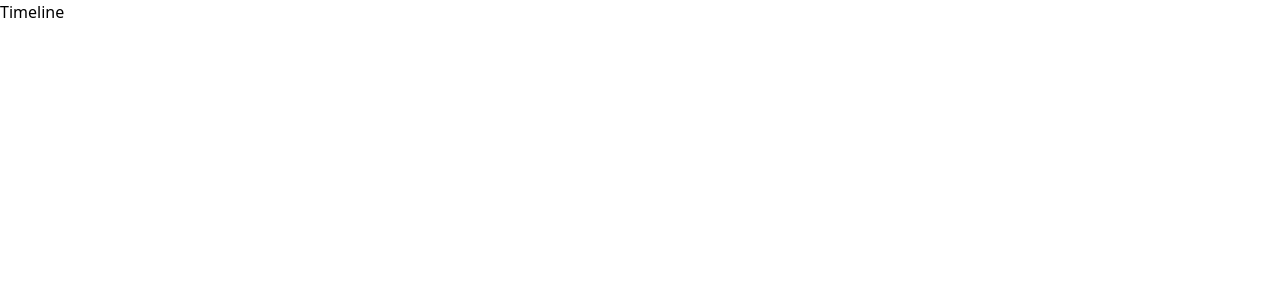
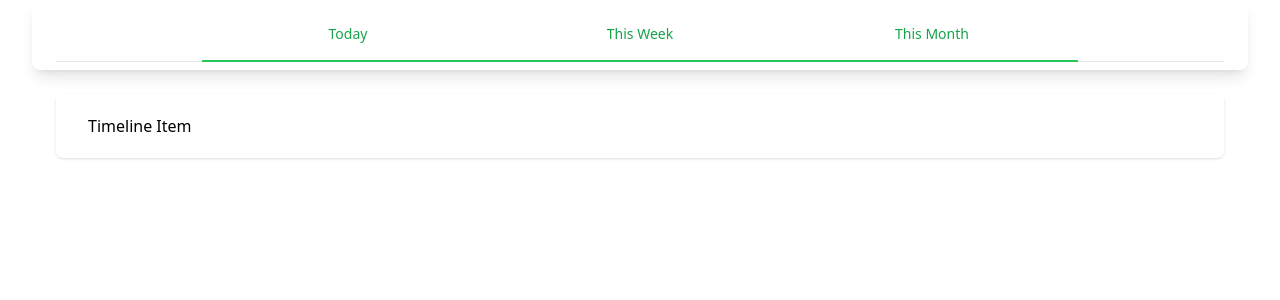
Before and after one commit to thenameiswiiwin/blog-posts-next, a Next.js app: page / in a window 1280 px wide. Shown: the top 300 px of the page. Built offline with nearby package versions, Linux system fonts and the light colour scheme.

Commit message:
feat(Timeline.tsx): content, and styled

```diff
--- a/src/app/layout.tsx
+++ b/src/app/layout.tsx
@@ -1,4 +1,4 @@
-import "@styles/globals.css";
+import '@styles/globals.css';
 
 export default function RootLayout({
   children,
@@ -14,7 +14,11 @@ export default function RootLayout({
         />
       </head>
       <body>
-        <main className="bg-page-gradient pt-nav-height">{children}</main>
+        <div className="overflow-hidden rounded-lg bg-white">
+          <div className="container mx-auto px-4 sm:px-6 lg:px-8">
+            <main className="bg-page-gradient pt-nav-height">{children}</main>
+          </div>
+        </div>
       </body>
     </html>
   );
--- a/src/app/page.tsx
+++ b/src/app/page.tsx
@@ -1,4 +1,4 @@
-import { Timeline } from "@components/Timeline";
+import { Timeline } from '@components/Timeline';
 
 export default function Homepage() {
   return (
--- a/src/components/Timeline.tsx
+++ b/src/components/Timeline.tsx
@@ -1,3 +1,62 @@
+import clsx from "clsx";
+import Link from "next/link";
+
+const periods = ["Today", "This Week", "This Month"];
+
 export const Timeline = () => {
-  return <div>Timeline</div>;
+  return (
+    <div>
+      <div>
+        <div className="rounded-lg px-4 py-5 shadow-lg sm:px-6 sm:py-2">
+          <div>
+            <div className="sm:hidden">
+              <label htmlFor="periods" className="sr-only">
+                Select a period
+              </label>
+              <select
+                id="periods"
+                name="periods"
+                className="block w-full cursor-pointer rounded-md border-gray-300 focus:border-green-500 focus:ring-green-500"
+              >
+                {periods.map((period) => (
+                  <option key={period}>{period}</option>
+                ))}
+              </select>
+            </div>
+            <div className="hidden sm:block">
+              <div className="border-b border-gray-200">
+                <nav className="-mb-px flex justify-center" aria-label="Tabs">
+                  {periods.map((period) => (
+                    <Link
+                      key={period}
+                      href={""}
+                      aria-current={period ? "page" : undefined}
+                      className={clsx(
+                        "w-1/4 cursor-pointer border-b-2 px-1 py-4 text-center text-sm font-medium",
+                        period
+                          ? "border-green-500 text-green-600"
+                          : "border-transparent text-gray-500 hover:border-gray-300 hover:text-gray-700"
+                      )}
+                    >
+                      {period}
+                    </Link>
+                  ))}
+                </nav>
+              </div>
+            </div>
+          </div>
+        </div>
+
+        <div className="px-4 py-5 sm:p-6">
+          <div className="overflow-hidden rounded-md bg-white shadow">
+            <ul role="list" className="divide-y divide-gray-200">
+              <li className="relative flex cursor-pointer justify-between gap-x-6 px-4 py-5 hover:bg-gray-50 sm:px-6 lg:px-8">
+                Timeline Item
+              </li>
+            </ul>
+          </div>
+        </div>
+      </div>
+    </div>
+  );
 };
```
